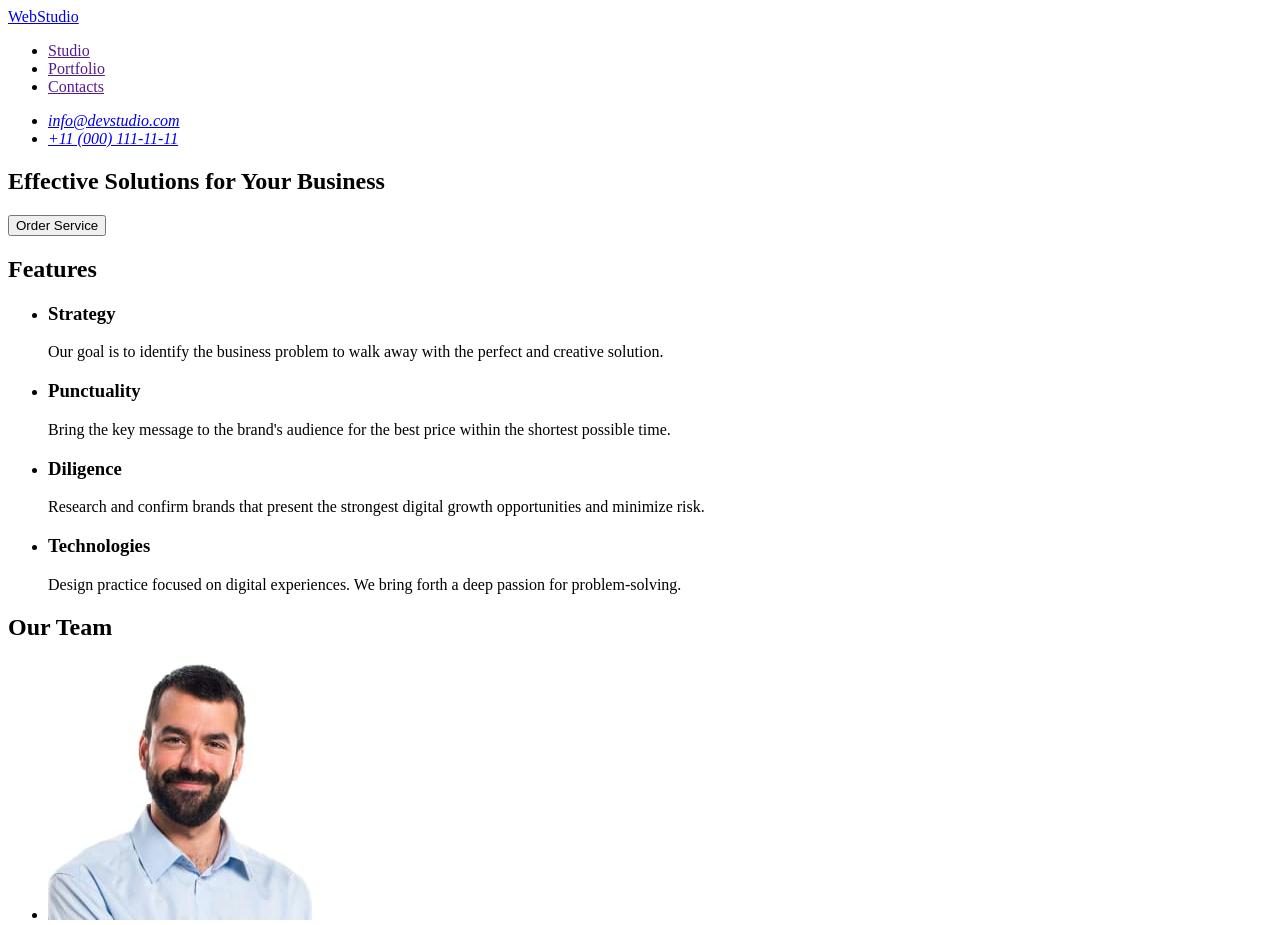
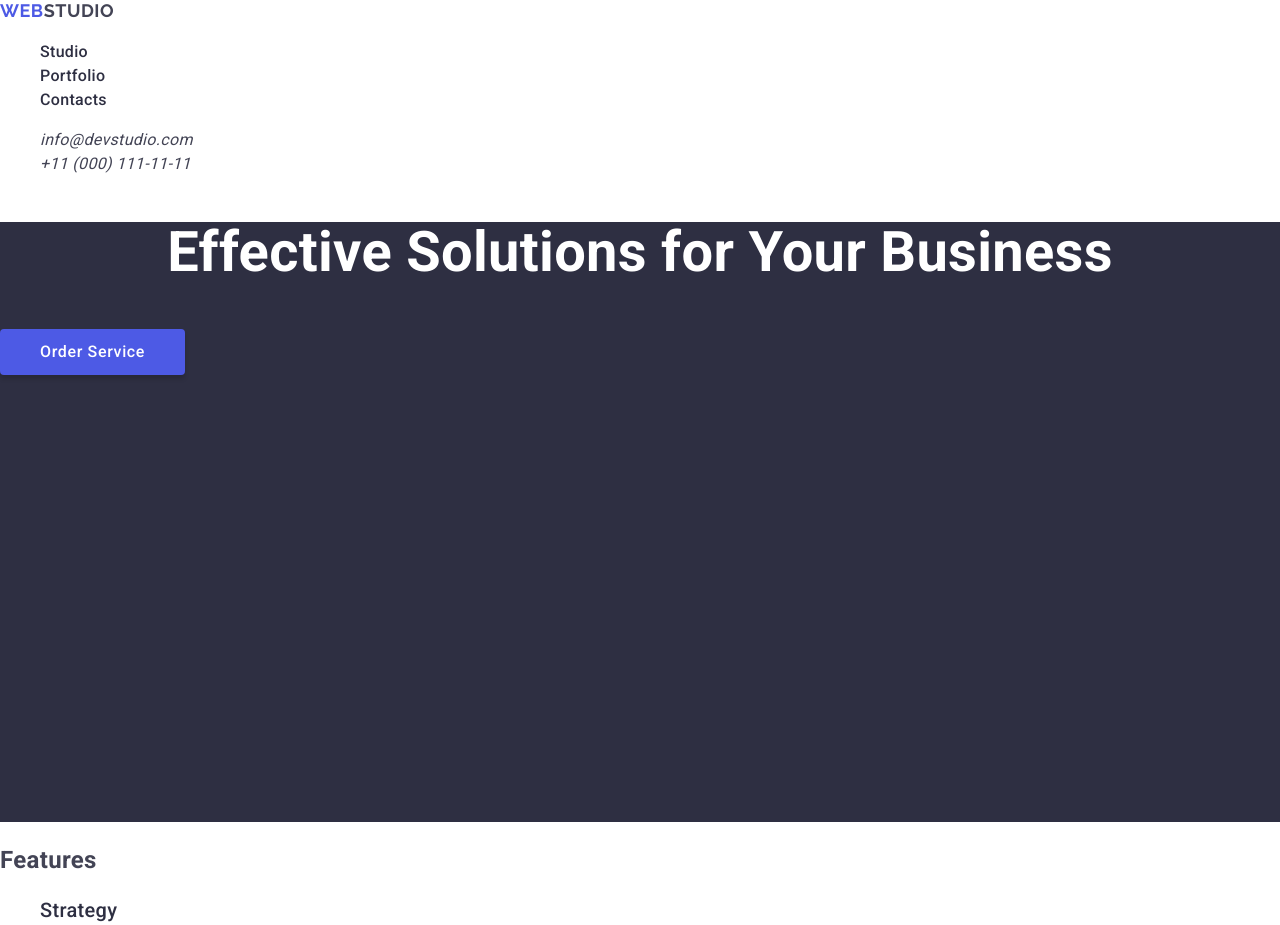
Before and after one commit to bit-to-bit/goit-markup-hw-02, a plain HTML site: page index.html in a window 1280 px wide. Shown: the top 925 px of the page. Drawn offline with nearby package versions, Linux system fonts and the light colour scheme.

Commit message:
final 1.0

```diff
--- /dev/null
+++ b/css/styles.css
@@ -0,0 +1,139 @@
+:root {
+    /* Fonts */
+    --font-primary: "Roboto", sans-serif;
+    --font-secondary: "Raleway", sans-serif;
+
+    /* Colors */
+    --cl-primary-brand: #4D5AE5;
+    --cl-pressed-state: #404BBF;
+    --cl-dark: #2E2F42;
+    --cl-success: #31D0AA;
+    --cl-text: #434455;
+    --cl-subtle-text: #8E8F99;
+    --cl-accent: #E7E9FC;
+    --cl-light: #F4F4FD;
+    --cl-modal-overlay: #2E2F42;
+    --cl-hero-background: #2E2F42;
+    --cl-white-background: #FFFFFF;
+    --cl-modal-background: #FCFCFC;
+    --cl-button-shadow: rgba(0, 0, 0, 0.15)
+
+}
+body {
+    font-family: var(--font-primary);
+    font-weight: Regular;
+    font-size: 16px;
+    line-height: 1.5;
+    letter-spacing: 0.02em;
+    color: var(--cl-text);
+    background-color: var(--cl-white-background);
+}
+ul,
+ol {
+    list-style-type: none;
+}
+a {
+    text-decoration: none;
+    color: currentColor;
+}
+button {
+    font-family: inherit;
+    color: currentColor;
+    cursor: pointer;
+}
+
+.item-h3{
+    font-weight: 500;
+    font-size: 20px;
+    line-height: 1.2;
+    color: var(--cl-dark);
+}
+
+.section-title{
+    font-weight: 700;
+    font-size: 36px;
+    line-height: 1.11111;
+    text-align: center;
+    color: var(--cl-dark);
+}
+
+.header{
+}
+
+.logo {
+
+    font-family: var(--font-secondary);
+    text-transform: uppercase;
+    font-weight: 700;
+    font-size: 18px;
+    line-height: 1.16667;
+    letter-spacing: 0.03em;}
+
+.logo-accent {
+    color: var(--cl-primary-brand);
+}
+
+.menu-item{
+    font-weight: 500;
+    color: var(--cl-dark);
+
+
+}
+
+.menu-item:hover,
+.address-item:hover {
+    color: var(--cl-pressed-state);
+}
+
+.address-item{
+}
+
+.hero{
+    max-width: 1440px;
+    height: 600px;
+    background-color: var(--cl-hero-background);
+}
+
+.hero-title{
+    font-weight: 700;
+    font-size: 56px;
+    line-height: 1.07143;
+    text-align: center;
+    color: var(--cl-white-background);
+}
+.btn {
+    box-shadow: 0 4px 4px 0 var(--cl-button-shadow);
+    font-weight: 500;
+    letter-spacing: 0.04em;
+    color: var(--cl-white-background);
+    background-color: var(--cl-primary-brand);
+    border: 0px none transparent;
+    border-radius: 4px;
+    min-width: 144px;
+    min-height: 45px;
+    padding: 14px 40px;
+}
+
+.btn:hover,
+.btn:focus {
+    box-shadow: 0 4px 4px 0 var(--cl-button-shadow);
+    background-color: var(--cl-pressed-state);
+}
+
+.features {
+
+}
+
+.team{
+    background-color: var(--cl-light);
+}
+
+.footer{
+    background-color: var(--cl-hero-background);
+}
+.footer-motto{
+    color: var(--cl-light);
+}
+.footer-logo{
+    color: var(--cl-light);
+}
--- a/index.html
+++ b/index.html
@@ -4,56 +4,77 @@
     <meta charset="UTF-8" />
     <meta name="viewport" content="width=device-width, initial-scale=1.0" />
     <title>WebStudio</title>
+    <link rel="preconnect" href="https://fonts.googleapis.com" />
+    <link rel="preconnect" href="https://fonts.gstatic.com" crossorigin />
+    <link
+      href="https://fonts.googleapis.com/css2?family=Raleway:ital,wght@0,100..900;1,100..900&family=Roboto:wght@100;400;500;700&display=swap"
+      rel="stylesheet"
+    />
+    <link
+      rel="stylesheet"
+      href="https://cdnjs.cloudflare.com/ajax/libs/modern-normalize/3.0.1/modern-normalize.min.css"
+    />
+    <link rel="stylesheet" href="./css/styles.css" />
   </head>
 
   <body>
-    <header>
+    <header class="header">
       <nav>
-        <a href="./index.html">WebStudio</a>
+        <a class="logo" href="./index.html"
+          ><span class="logo-accent">Web</span>Studio</a
+        >
         <ul>
-          <li><a href="">Studio</a></li>
-          <li><a href="">Portfolio</a></li>
-          <li><a href="">Contacts</a></li>
+          <li><a class="menu-item" href="">Studio</a></li>
+          <li><a class="menu-item" href="">Portfolio</a></li>
+          <li><a class="menu-item" href="">Contacts</a></li>
         </ul>
       </nav>
       <address>
         <ul>
-          <li><a href="mailto:info@devstudio.com">info@devstudio.com</a></li>
-          <li><a href="tel:+110001111111">+11 (000) 111-11-11</a></li>
+          <li>
+            <a class="address-item" href="mailto:info@devstudio.com"
+              >info@devstudio.com</a
+            >
+          </li>
+          <li>
+            <a class="address-item" href="tel:+110001111111"
+              >+11 (000) 111-11-11</a
+            >
+          </li>
         </ul>
       </address>
     </header>
     <main>
-      <section>
-        <h1>Effective Solutions for Your Business</h1>
-        <button type="button">Order Service</button>
+      <section class="hero">
+        <h1 class="hero-title">Effective Solutions for Your Business</h1>
+        <button class="btn" type="button">Order Service</button>
       </section>
-      <section>
+      <section class="features">
         <h2>Features</h2>
         <ul>
           <li>
-            <h3>Strategy</h3>
+            <h3 class="item-h3">Strategy</h3>
             <p>
               Our goal is to identify the business problem to walk away with the
               perfect and creative solution.
             </p>
           </li>
           <li>
-            <h3>Punctuality</h3>
+            <h3 class="item-h3">Punctuality</h3>
             <p>
               Bring the key message to the brand's audience for the best price
               within the shortest possible time.
             </p>
           </li>
           <li>
-            <h3>Diligence</h3>
+            <h3 class="item-h3">Diligence</h3>
             <p>
               Research and confirm brands that present the strongest digital
               growth opportunities and minimize risk.
             </p>
           </li>
           <li>
-            <h3>Technologies</h3>
+            <h3 class="item-h3">Technologies</h3>
             <p>
               Design practice focused on digital experiences. We bring forth a
               deep passion for problem-solving.
@@ -61,8 +82,8 @@
           </li>
         </ul>
       </section>
-      <section>
-        <h2>Our Team</h2>
+      <section class="team">
+        <h2 class="section-title">Our Team</h2>
         <ul>
           <li>
             <img
@@ -70,7 +91,7 @@
               alt="First team member"
               width="264"
             />
-            <h3>Mark Guerrero</h3>
+            <h3 class="item-h3">Mark Guerrero</h3>
             <p>Product Designer</p>
           </li>
           <li>
@@ -79,7 +100,7 @@
               alt="Second team member"
               width="264"
             />
-            <h3>Tom Ford</h3>
+            <h3 class="item-h3">Tom Ford</h3>
             <p>Frontend Developer</p>
           </li>
           <li>
@@ -88,7 +109,7 @@
               alt="Third team member"
               width="264"
             />
-            <h3>Camila Garcia</h3>
+            <h3 class="item-h3">Camila Garcia</h3>
             <p>Marketing</p>
           </li>
           <li>
@@ -97,15 +118,82 @@
               alt="Fourth team member"
               width="264"
             />
-            <h3>Daniel Wilson</h3>
+            <h3 class="item-h3">Daniel Wilson</h3>
             <p>UI Designer</p>
           </li>
         </ul>
       </section>
+      <section>
+        <h2 class="section-title">Our Portfolio</h2>
+        <ul>
+          <li>
+            <img
+              src="./images/portfolio/banking_app.jpg"
+              alt="Application screenshot"
+              width="360"
+              height="300"
+            />
+            <h3 class="item-h3">Banking App</h3>
+            <p>App</p>
+          </li>
+          <li>
+            <img
+              src="./images/portfolio/cashless_payment.jpg"
+              alt="Application screenshot"
+              width="360"
+              height="300"
+            />
+            <h3 class="item-h3">Cashless Payment</h3>
+            <p>Marketing</p>
+          </li>
+          <li>
+            <img
+              src="./images/portfolio/meditation_app.jpg"
+              alt="Application screenshot"
+              width="360"
+              height="300"
+            />
+            <h3 class="item-h3">Meditation App</h3>
+            <p>App</p>
+          </li>
+          <li>
+            <img
+              src="./images/portfolio/taxi_service.jpg"
+              alt="Application screenshot"
+              width="360"
+              height="300"
+            />
+            <h3 class="item-h3">Taxi Service</h3>
+            <p>Marketing</p>
+          </li>
+          <li>
+            <img
+              src="./images/portfolio/screen_illustrations.jpg"
+              alt="Application screenshot"
+              width="360"
+              height="300"
+            />
+            <h3 class="item-h3">Screen Illustrations</h3>
+            <p>Design</p>
+          </li>
+          <li>
+            <img
+              src="./images/portfolio/online_courses.jpg"
+              alt="Application screenshot"
+              width="360"
+              height="300"
+            />
+            <h3 class="item-h3">Online Courses</h3>
+            <p>Marketing</p>
+          </li>
+        </ul>
+      </section>
     </main>
-    <footer>
-      <a href="./index.html">WebStudio</a>
-      <p>
+    <footer class="footer">
+      <a class="logo footer-logo" href="./index.html"
+        ><span class="logo-accent">Web</span>Studio</a
+      >
+      <p class="footer-motto">
         Increase the flow of customers and sales for your business with digital
         marketing & growth solutions.
       </p>
```
Also changed, not shown: images/portfolio/banking_app.jpg (added), images/portfolio/cashless_payment.jpg (added), images/portfolio/meditation_app.jpg (added), images/portfolio/online_courses.jpg (added), images/portfolio/screen_illustrations.jpg (added), images/portfolio/taxi_service.jpg (added).
